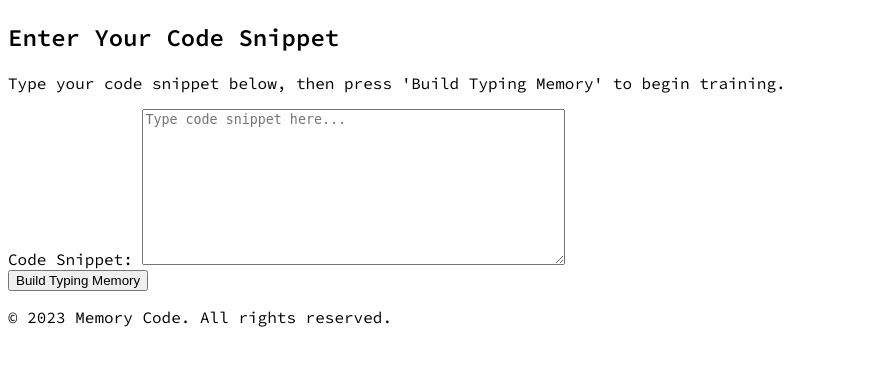
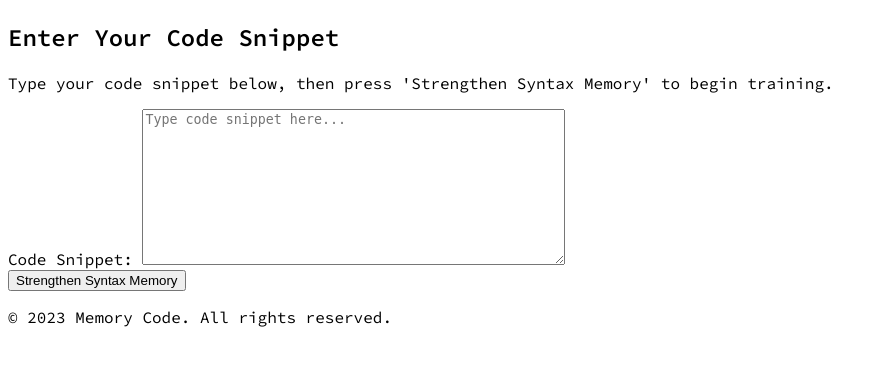
Before and after one commit to ThirDecade2020/memory_code, a Flask app: page /snippet_input in a window 1280 px wide. Shown: the part 61-427 px from the top of the page, without its empty margins (0-885 px from the left). Run offline with Flask 3, Linux system fonts and the light colour scheme.

Commit message:
Update snippet_input.html
update button message

```diff
--- a/templates/snippet_input.html
+++ b/templates/snippet_input.html
@@ -18,13 +18,13 @@ body {
 
     <main>
         <h2>Enter Your Code Snippet</h2>
-        <p>Type your code snippet below, then press 'Build Typing Memory' to begin training.</p>
+        <p>Type your code snippet below, then press 'Strengthen Syntax Memory' to begin training.</p>
 
         <form action="{{ url_for('snippet_input') }}" method="post">
             <label for="code_snippet">Code Snippet:</label>
             <textarea id="code_snippet" name="code_snippet" rows="10" cols="50" placeholder="Type code snippet here..." required></textarea>
             <br>
-            <input type="submit" value="Build Typing Memory">
+            <input type="submit" value="Strengthen Syntax Memory">
         </form>
     </main>
 
```
